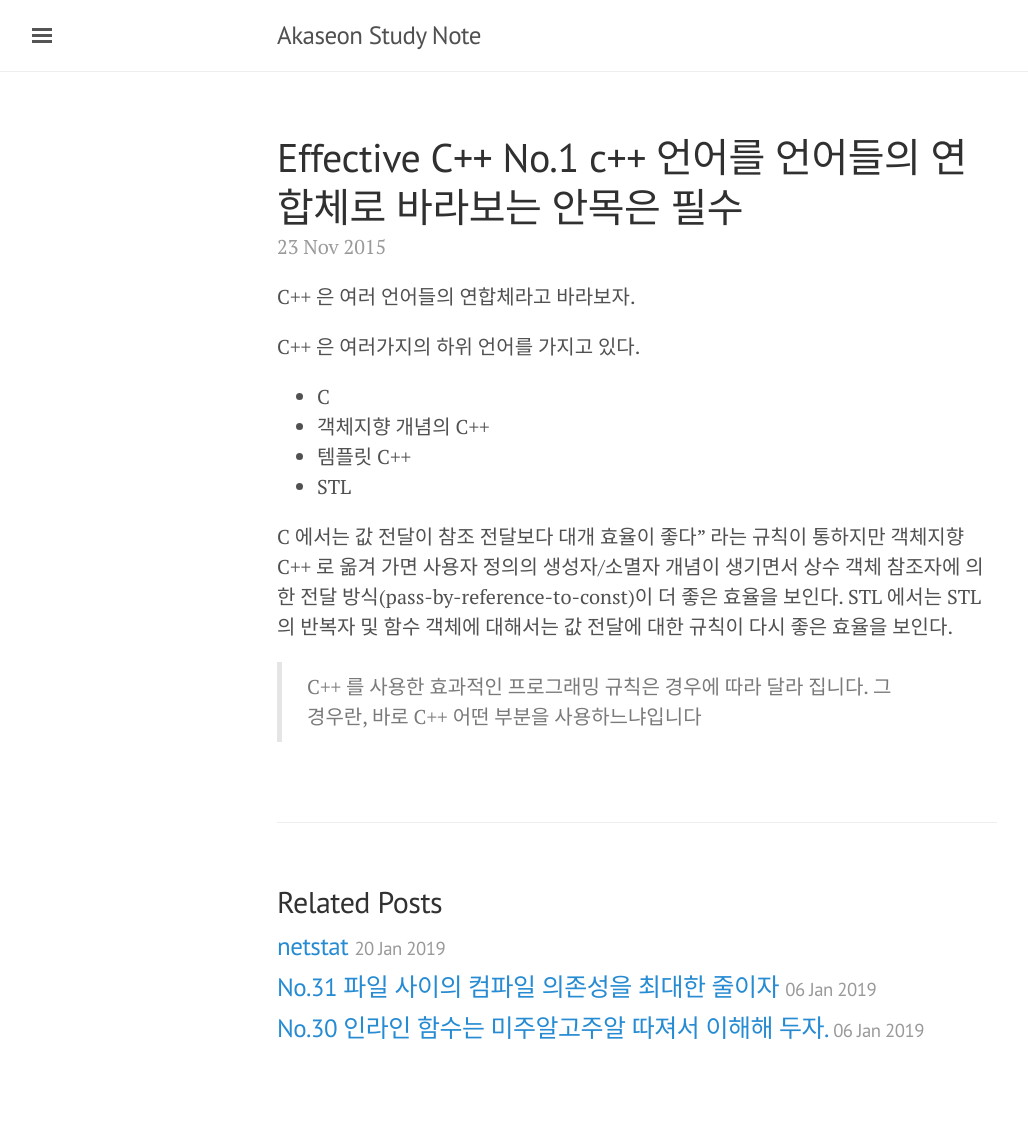
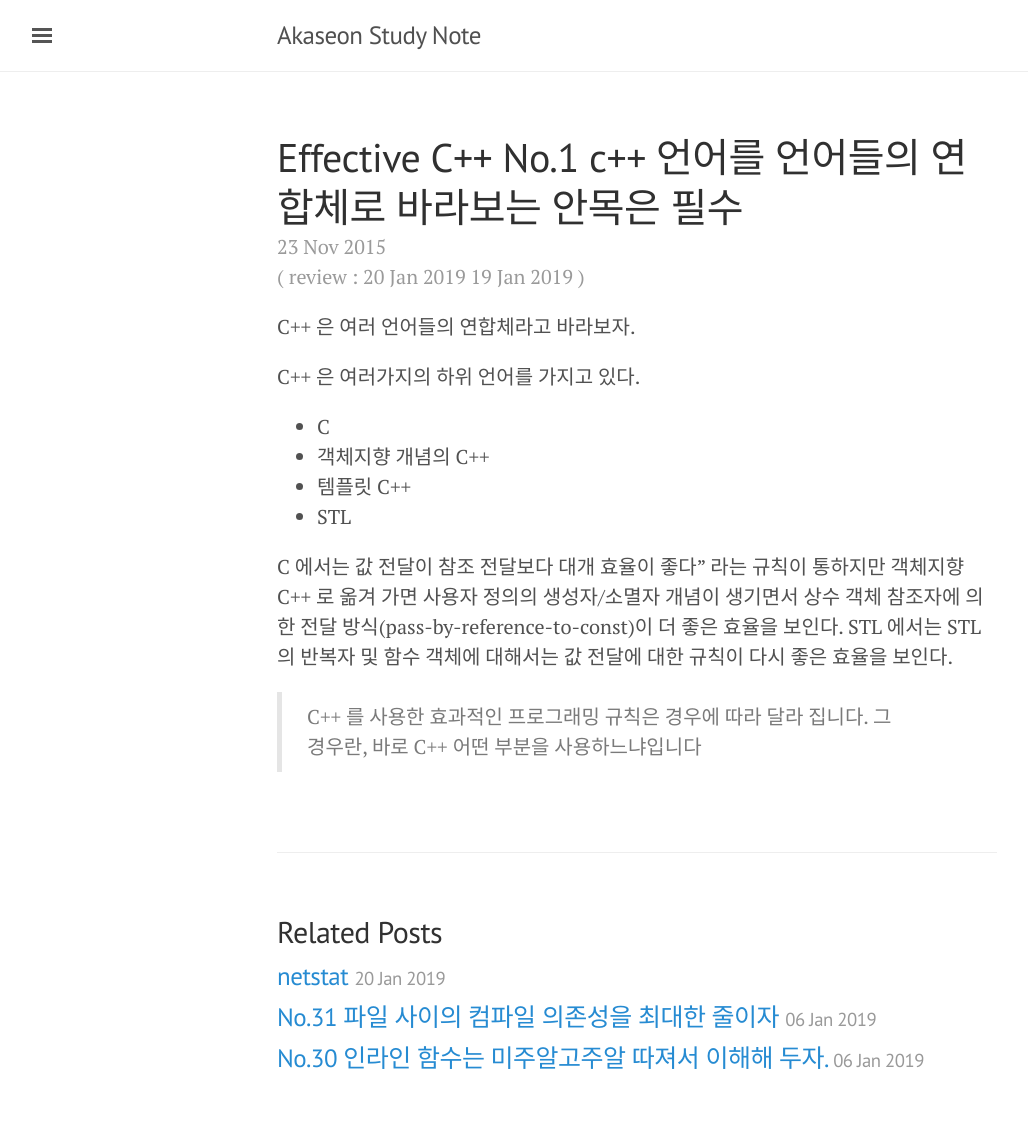
Before and after one commit to AKASeon/AKASeon.github.io, a Jekyll site: the page built from _posts/2015-11-23-effective_C++_No.1.markdown, in a window 1280 px wide. Shown: the whole page, without its empty margins (3-1031 px from the left). Built offline with Jekyll 4.4.1, drawn with Linux system fonts in a browser that asks for light colours; nearby versions of some CDN libraries; before the commit the page ends 1105 px from its top, so only the background shows below that.

Commit message:
review date is added

```diff
--- a/_layouts/post.html
+++ b/_layouts/post.html
@@ -4,7 +4,16 @@ layout: default
 
 <div class="post">
   <h1 class="post-title">{{ page.title }}</h1>
-  <span class="post-date">{{ page.date | date_to_string }}</span>
+  <span class="post-date">
+    {{ page.date | date_to_string }}
+    <br>
+    ( review :
+    {% assign reviewArray = page.review | split: " " %}
+      {% for review in reviewArray %}
+        {{ review | date_to_string }}
+      {% endfor %}
+    )
+  </span>
   {{ content }}
 </div>
 
--- a/_posts/2015-11-23-effective_C++_No.1.markdown
+++ b/_posts/2015-11-23-effective_C++_No.1.markdown
@@ -2,6 +2,7 @@
 layout: post
 title:  "Effective C++ No.1 c++ 언어를 언어들의 연합체로 바라보는 안목은 필수"
 date: 2015-11-23
+review: 2019-01-20 2019-01-19
 categories: Effective_C++
 tags: C++ Effective_C++
 ---
```
